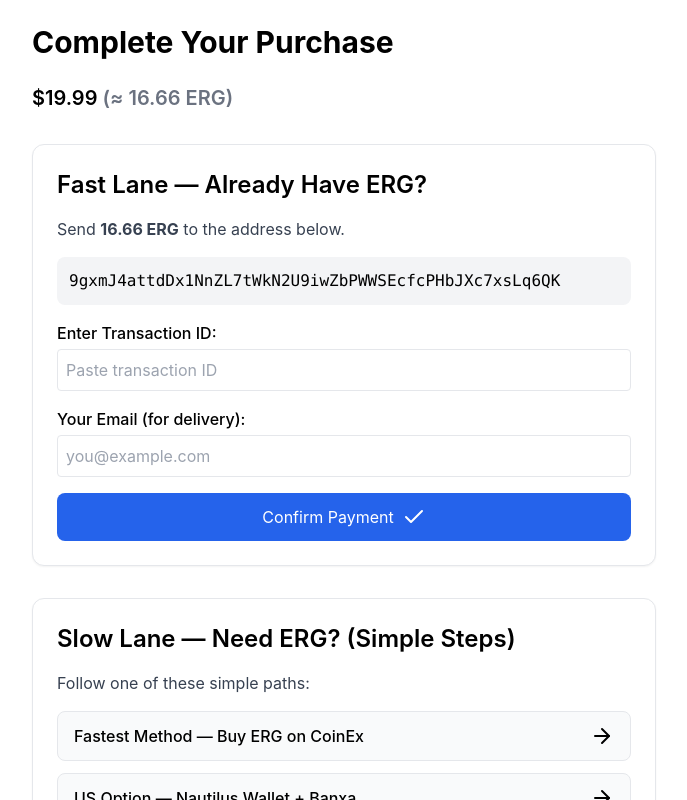
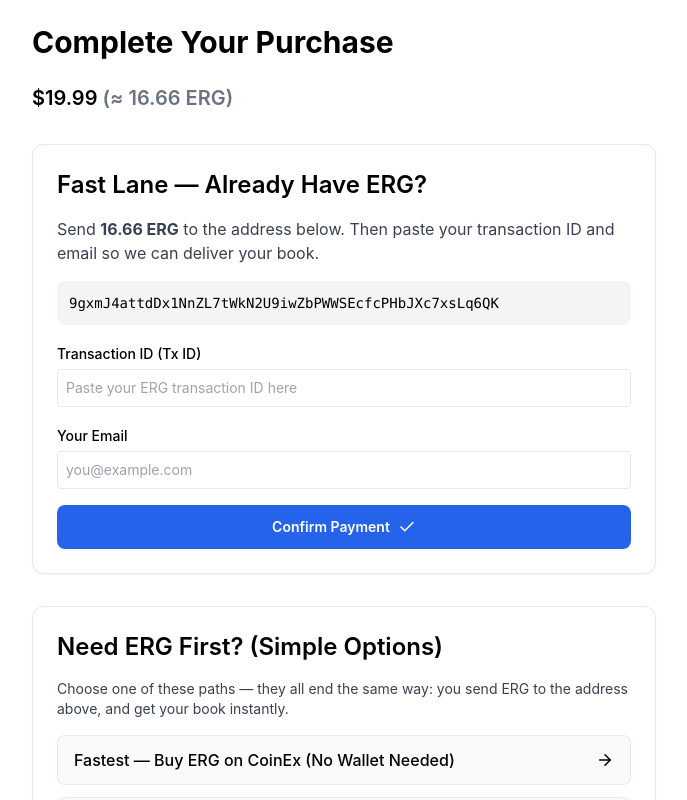
Before and after one commit to agenticaihome/ebook-frontend, a React (Create React App) app: page / in a window 1280 px wide. Both pictures are taken after a click on the button "Buy with ERG". Shown: the top 800 px of the page, without its empty margins (296-983 px from the left). Built offline with nearby package versions, Linux system fonts and the light colour scheme.

Commit message:
Update SalesPage.jsx
Refactor SalesPage component for improved structure and readability, including updates to UI elements and text adjustments.

```diff
--- a/src/SalesPage.jsx
+++ b/src/SalesPage.jsx
@@ -1,16 +1,5 @@
 import React, { useState } from "react";
-import {
-  Check,
-  Shield,
-  Clock,
-  Zap,
-  ArrowRight,
-  Download,
-  Coins,
-  Lock,
-  Book,
-  AlertCircle,
-} from "lucide-react";
+import { Check, Shield, Clock, ArrowRight, Lock } from "lucide-react";
 
 export default function SalesPage() {
   const [currentPage, setCurrentPage] = useState("home");
@@ -19,12 +8,12 @@ export default function SalesPage() {
   const [paymentStep, setPaymentStep] = useState("initial");
 
   const BOOK_PRICE_USD = 19.99;
-  const ERG_PRICE_USD = 1.20; // Update dynamically if desired
+  const ERG_PRICE_USD = 1.2; // Update dynamically if desired
   const BOOK_PRICE_ERG = (BOOK_PRICE_USD / ERG_PRICE_USD).toFixed(2);
   const WALLET_ADDRESS =
     "9gxmJ4attdDx1NnZL7tWkN2U9iwZbPWWSEcfcPHbJXc7xsLq6QK";
 
-  /* ---------- COMPONENT WRAPPERS ---------- */
+  /* ---------- SMALL UI HELPERS ---------- */
 
   const Section = ({ title, children }) => (
     <div className="max-w-2xl mx-auto my-8 p-6 border rounded-xl bg-white shadow-sm">
@@ -38,12 +27,14 @@ export default function SalesPage() {
     return (
       <div className="border rounded-lg mb-3 bg-gray-50">
         <button
+          type="button"
           className="w-full text-left px-4 py-3 flex justify-between items-center font-medium"
           onClick={() => setOpen(!open)}
         >
           {title}
           <ArrowRight
             className={`transition-transform ${open ? "rotate-90" : ""}`}
+            size={18}
           />
         </button>
         {open && <div className="px-4 pb-4 text-gray-700">{children}</div>}
@@ -51,9 +42,8 @@ export default function SalesPage() {
     );
   };
 
-  /* ---------- MAIN PAGES ---------- */
+  /* ---------- HOME PAGE ---------- */
 
-  /* ---------- HOME PAGE (Above-the-fold optimization) ---------- */
   if (currentPage === "home") {
     return (
       <div className="max-w-3xl mx-auto p-6">
@@ -63,7 +53,7 @@ export default function SalesPage() {
           </h1>
           <p className="text-lg text-gray-600 mb-6">
             Learn how autonomous agents will save you 700+ hours a year — and
-            transform your daily life.
+            transform your daily life with clear, simple steps.
           </p>
 
           <div className="text-3xl font-bold">
@@ -78,94 +68,100 @@ export default function SalesPage() {
           </p>
 
           <button
+            type="button"
             onClick={() => setCurrentPage("purchase")}
             className="mt-6 px-6 py-3 bg-blue-600 text-white rounded-lg flex items-center mx-auto shadow-md hover:bg-blue-700"
           >
-            Buy with ERG <ArrowRight className="ml-2" />
+            Buy with ERG <ArrowRight className="ml-2" size={18} />
           </button>
 
           {/* TRUST ICONS */}
-          <div className="mt-6 flex justify-center gap-6 text-gray-600">
+          <div className="mt-6 flex flex-wrap justify-center gap-6 text-gray-600 text-sm">
             <div className="flex items-center gap-2">
-              <Shield size={20} /> Secure Payment
+              <Shield size={18} /> Secure Payment
             </div>
             <div className="flex items-center gap-2">
-              <Clock size={20} /> Instant Delivery
+              <Clock size={18} /> Instant Delivery
             </div>
             <div className="flex items-center gap-2">
-              <Lock size={20} /> No Personal Info
+              <Lock size={18} /> No Personal Info
             </div>
           </div>
 
           {/* SOCIAL PROOF */}
           <div className="mt-8 text-gray-700 text-sm bg-gray-50 p-4 rounded-lg inline-block">
-            ⭐ Trusted by readers in 31 countries — join them today.
+            ⭐ Trusted by readers building their first AI agents at home.
           </div>
         </div>
 
-        {/* WHY ERGO SECTION (Shortened + Friendlier) */}
+        {/* WHY ERGO SECTION (SHORT, REASSURING) */}
         <Section title="Why ERG? (Quick Explanation)">
           <p className="mb-4 text-gray-700">
-            ERG lets us sell the book with:
+            ERG lets us sell this book in a way that’s:
           </p>
           <ul className="list-disc pl-6 text-gray-700 space-y-2">
-            <li>Instant global payments</li>
-            <li>No middlemen, no account, no fees</li>
-            <li>Total privacy — nothing stored</li>
-            <li>Lower cost → lower book price</li>
+            <li>Instant and global — works from almost anywhere</li>
+            <li>Private — no credit card or personal data</li>
+            <li>Low-fee — we keep costs down, you pay less</li>
+            <li>Simple — send ERG, receive your book, done</li>
           </ul>
         </Section>
 
         {/* CTA AGAIN */}
         <div className="text-center mt-8">
           <button
+            type="button"
             onClick={() => setCurrentPage("purchase")}
             className="px-6 py-3 bg-green-600 text-white rounded-lg hover:bg-green-700 font-semibold"
           >
-            Continue — Buy the Book
+            Continue — Buy the Book with ERG
           </button>
         </div>
       </div>
     );
   }
 
-  /* ---------- PURCHASE FLOW (Fast Lane + Slow Lane) ---------- */
+  /* ---------- PURCHASE PAGE ---------- */
+
   if (currentPage === "purchase") {
     return (
       <div className="max-w-2xl mx-auto p-6">
         <h1 className="text-3xl font-bold mb-6">Complete Your Purchase</h1>
 
-        {/* PRICE */}
+        {/* PRICE DISPLAY */}
         <div className="text-xl font-semibold mb-4">
           ${BOOK_PRICE_USD}{" "}
           <span className="text-gray-500">(≈ {BOOK_PRICE_ERG} ERG)</span>
         </div>
 
-        {/* FAST LANE */}
+        {/* FAST LANE — ALREADY HAVE ERG */}
         <Section title="Fast Lane — Already Have ERG?">
           <p className="text-gray-700 mb-4">
             Send <strong>{BOOK_PRICE_ERG} ERG</strong> to the address below.
+            Then paste your transaction ID and email so we can deliver your
+            book.
           </p>
 
-          <div className="bg-gray-100 p-3 rounded-lg font-mono break-all">
+          <div className="bg-gray-100 p-3 rounded-lg font-mono break-all text-sm">
             {WALLET_ADDRESS}
           </div>
 
-          {/* TRANSACTION ID FIELD */}
           <div className="mt-4">
-            <label className="font-medium">Enter Transaction ID:</label>
+            <label className="font-medium text-sm">
+              Transaction ID (Tx ID)
+            </label>
             <input
-              className="w-full p-2 border rounded mt-1"
+              className="w-full p-2 border rounded mt-1 text-sm"
               value={transactionId}
               onChange={(e) => setTransactionId(e.target.value)}
-              placeholder="Paste transaction ID"
+              placeholder="Paste your ERG transaction ID here"
             />
           </div>
 
           <div className="mt-4">
-            <label className="font-medium">Your Email (for delivery):</label>
+            <label className="font-medium text-sm">Your Email</label>
             <input
-              className="w-full p-2 border rounded mt-1"
+              className="w-full p-2 border rounded mt-1 text-sm"
               value={email}
               onChange={(e) => setEmail(e.target.value)}
               placeholder="you@example.com"
@@ -173,70 +169,91 @@ export default function SalesPage() {
           </div>
 
           <button
+            type="button"
             onClick={() => setPaymentStep("completed")}
-            className="w-full mt-4 bg-blue-600 text-white py-3 rounded-lg hover:bg-blue-700 flex items-center justify-center"
+            className="w-full mt-4 bg-blue-600 text-white py-3 rounded-lg hover:bg-blue-700 flex items-center justify-center text-sm font-semibold"
           >
-            Confirm Payment <Check className="ml-2" />
+            Confirm Payment <Check className="ml-2" size={18} />
           </button>
         </Section>
 
-        {/* SLOW LANE */}
-        <Section title="Slow Lane — Need ERG? (Simple Steps)">
-          <p className="text-gray-700 mb-4">
-            Follow one of these simple paths:
+        {/* SLOW LANE — NEED ERG */}
+        <Section title="Need ERG First? (Simple Options)">
+          <p className="text-gray-700 mb-4 text-sm">
+            Choose one of these paths — they all end the same way: you send ERG
+            to the address above, and get your book instantly.
           </p>
 
-          {/* DROPDOWN 1 */}
-          <Dropdown title="Fastest Method — Buy ERG on CoinEx">
-            <ul className="list-disc pl-6 space-y-2">
-              <li>Go to CoinEx</li>
-              <li>Buy $20–25 worth of ERG</li>
-              <li>Send ERG directly to the wallet address above</li>
+          <Dropdown title="Fastest — Buy ERG on CoinEx (No Wallet Needed)">
+            <ul className="list-disc pl-6 space-y-2 text-sm">
+              <li>Go to CoinEx and create an account (if you don’t have one).</li>
+              <li>Buy ~$20–25 worth of ERG.</li>
+              <li>
+                Withdraw/send your ERG directly to the wallet address shown
+                above.
+              </li>
+              <li>
+                Copy the transaction ID (Tx ID) and paste it into the box
+                above, add your email, and confirm.
+              </li>
             </ul>
           </Dropdown>
 
-          {/* DROPDOWN 2 */}
           <Dropdown title="US Option — Nautilus Wallet + Banxa">
-            <ul className="list-disc pl-6 space-y-2">
-              <li>Install Nautilus wallet</li>
-              <li>Buy ERG through Banxa</li>
-              <li>Send required ERG amount</li>
+            <ul className="list-disc pl-6 space-y-2 text-sm">
+              <li>Install the Nautilus wallet browser extension.</li>
+              <li>Create a wallet and safely back up your seed phrase.</li>
+              <li>Use the Banxa on-ramp inside Nautilus to buy ERG.</li>
+              <li>Send {BOOK_PRICE_ERG} ERG to the address shown above.</li>
+              <li>
+                Paste the transaction ID + your email, then hit “Confirm
+                Payment”.
+              </li>
             </ul>
           </Dropdown>
 
-          {/* DROPDOWN 3 */}
           <Dropdown title="International Option — KuCoin">
-            <ul className="list-disc pl-6 space-y-2">
-              <li>Buy ERG on KuCoin</li>
-              <li>Withdraw to wallet address above</li>
+            <ul className="list-disc pl-6 space-y-2 text-sm">
+              <li>Sign up for KuCoin.</li>
+              <li>Buy ERG using your preferred funding method.</li>
+              <li>Withdraw ERG to the wallet address shown above.</li>
+              <li>
+                Copy the transaction ID, paste it here, add your email, and
+                confirm.
+              </li>
             </ul>
           </Dropdown>
         </Section>
 
-        {/* GUARANTEE */}
+        {/* GUARANTEE / TRUST */}
         <div className="text-gray-700 text-sm mt-6 bg-gray-50 p-4 rounded-lg flex items-center gap-3">
-          <Shield size={20} />
-          100% Delivery Guarantee: If anything goes wrong, I personally send you
-          the book.
+          <Shield size={18} />
+          <span>
+            <strong>100% Delivery Guarantee:</strong> If anything goes wrong
+            with your payment, I personally make sure you receive the book.
+          </span>
         </div>
 
-        {/* FINAL CTA */}
+        {/* BACK LINK */}
         <button
+          type="button"
           onClick={() => setCurrentPage("home")}
-          className="mt-6 text-blue-600 underline"
+          className="mt-6 text-blue-600 underline text-sm"
         >
-          Back
+          ← Back to overview
         </button>
 
-        {/* PAYMENT COMPLETE */}
+        {/* PAYMENT COMPLETED MESSAGE */}
         {paymentStep === "completed" && (
           <div className="mt-8 p-4 bg-green-100 border border-green-300 rounded-lg">
             <h2 className="text-xl font-bold text-green-800">
               Payment Submitted!
             </h2>
-            <p className="text-green-700 mt-2">
-              You’ll receive your book at <strong>{email}</strong> as soon as
-              the ERG transaction is confirmed on the blockchain.
+            <p className="text-green-700 mt-2 text-sm">
+              Once your ERG transaction is confirmed on the blockchain, your
+              book will be sent to <strong>{email || "your email"}</strong>.
+              If you don’t see it, check spam/promotions — and you can always
+              reach out with your Tx ID for help.
             </p>
           </div>
         )}
@@ -244,5 +261,6 @@ export default function SalesPage() {
     );
   }
 
+  /* ---------- FALLBACK (shouldn't hit) ---------- */
   return null;
 }
```
